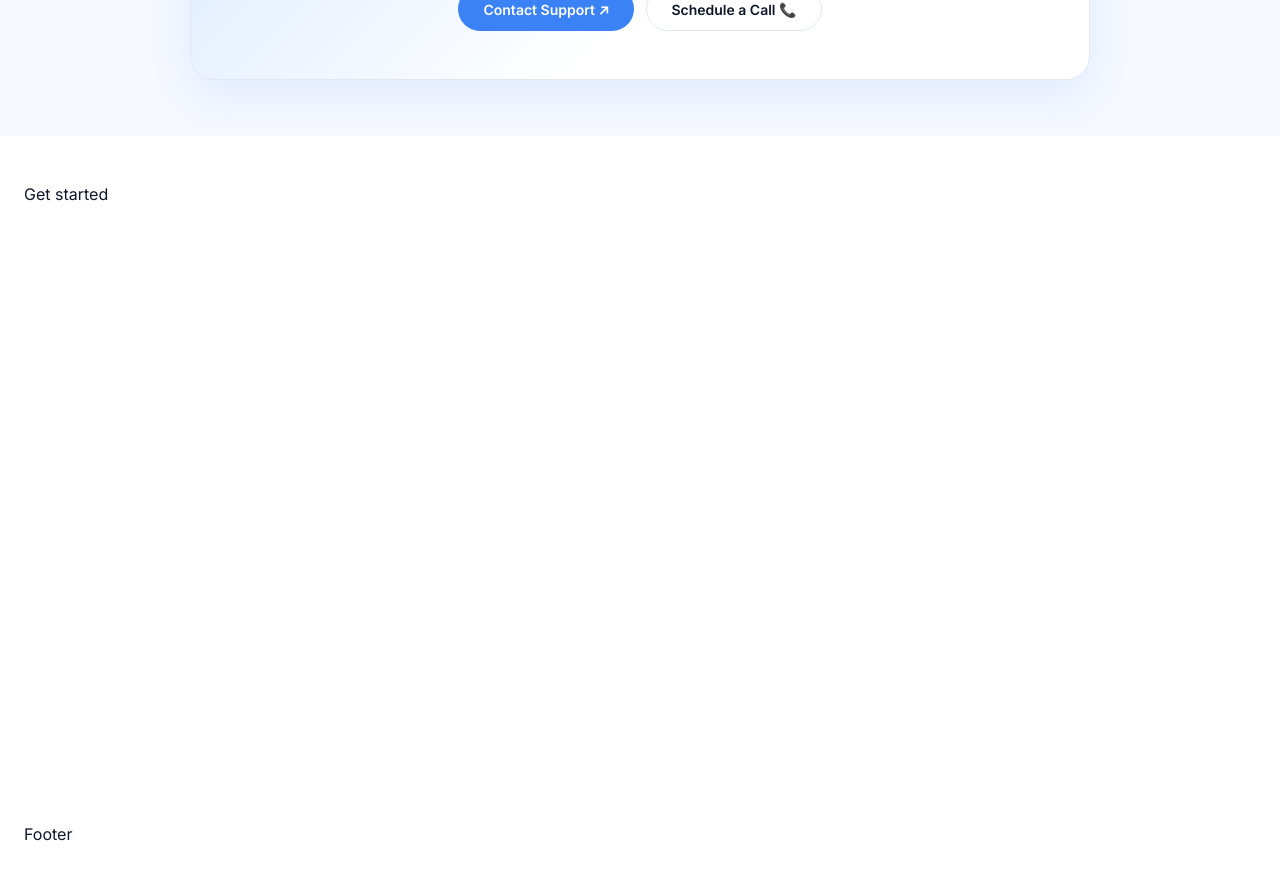
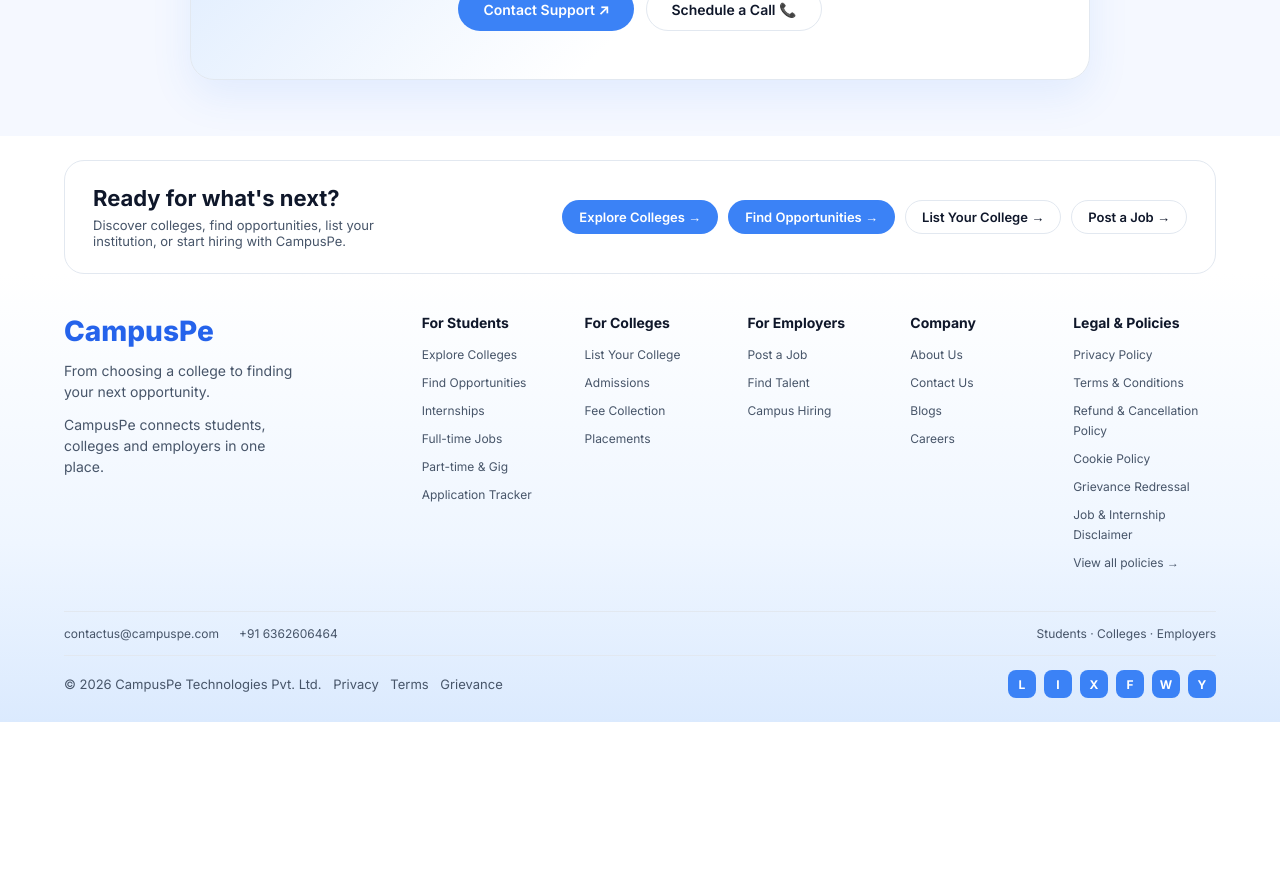
Before and after one commit to Sushil09kp/campuspe-29, a Next.js app: page / in a window 1280 px wide. Shown: the part 5600-6478 px from the top of the page. After the commit the page ends 6322 px from the top, so only its background shows below. Built offline with nearby package versions, Linux system fonts and the light colour scheme.

Commit message:
Add ReadyStrip and Footer

```diff
--- /dev/null
+++ b/app/components/Footer/Footer.js
@@ -0,0 +1,59 @@
+import { footerColumns, socials } from "../../data/footer";
+import styles from "./Footer.module.css";
+
+export default function Footer() {
+  return (
+    <footer id="footer" className={styles.footer}>
+      <div className="container">
+        <div className={styles.top}>
+          <div className={styles.brand}>
+            <a href="#" className={styles.logo} aria-label="CampusPe home">
+              CampusPe
+            </a>
+            <p>From choosing a college to finding your next opportunity.</p>
+            <p>CampusPe connects students, colleges and employers in one place.</p>
+          </div>
+
+          <nav className={styles.cols} aria-label="Footer">
+            {footerColumns.map((col) => (
+              <div key={col.title} className={styles.col}>
+                <h3>{col.title}</h3>
+                <ul>
+                  {col.links.map((l) => (
+                    <li key={l.label}>
+                      <a href={l.href}>{l.label}</a>
+                    </li>
+                  ))}
+                </ul>
+              </div>
+            ))}
+          </nav>
+        </div>
+
+        <div className={styles.contact}>
+          <div className={styles.contactLinks}>
+            <a href="mailto:contactus@campuspe.com">contactus@campuspe.com</a>
+            <a href="tel:+916362606464">+91 6362606464</a>
+          </div>
+          <span className={styles.tagline}>Students · Colleges · Employers</span>
+        </div>
+
+        <div className={styles.bottom}>
+          <p>
+            © 2026 CampusPe Technologies Pvt. Ltd. <a href="#get-started">Privacy</a>{" "}
+            <a href="#get-started">Terms</a> <a href="#get-started">Grievance</a>
+          </p>
+          <ul className={styles.socials}>
+            {socials.map((s) => (
+              <li key={s}>
+                <a href="#get-started" aria-label={s}>
+                  {s.charAt(0)}
+                </a>
+              </li>
+            ))}
+          </ul>
+        </div>
+      </div>
+    </footer>
+  );
+}
--- /dev/null
+++ b/app/components/Footer/Footer.module.css
@@ -0,0 +1,149 @@
+.footer {
+  padding: 40px 0 24px;
+  background: linear-gradient(180deg, #ffffff 0%, #eff6ff 60%, #dbeafe 100%);
+}
+
+.top {
+  display: grid;
+  grid-template-columns: 1.2fr 3fr;
+  gap: 40px;
+}
+
+.logo {
+  font-size: 28px;
+  font-weight: 800;
+  color: var(--blue-600);
+}
+.logo:focus-visible {
+  outline: 2px solid var(--blue-500);
+  outline-offset: 3px;
+}
+.brand p {
+  margin: 12px 0 0;
+  max-width: 240px;
+  font-size: 14px;
+  line-height: 1.5;
+  color: var(--text-600);
+}
+
+.cols {
+  display: grid;
+  grid-template-columns: repeat(5, 1fr);
+  gap: 20px;
+}
+.col h3 {
+  margin: 0 0 12px;
+  font-size: 14px;
+  color: var(--text-900);
+}
+.col ul {
+  display: flex;
+  flex-direction: column;
+  gap: 8px;
+  margin: 0;
+  padding: 0;
+  list-style: none;
+}
+.col a {
+  font-size: 12px;
+  color: var(--text-600);
+  transition: color 0.2s;
+}
+.col a:hover {
+  color: var(--blue-600);
+  text-decoration: underline;
+}
+.col a:focus-visible {
+  outline: 2px solid var(--blue-500);
+  outline-offset: 2px;
+}
+
+.contact {
+  display: flex;
+  align-items: center;
+  justify-content: space-between;
+  flex-wrap: wrap;
+  gap: 12px;
+  margin-top: 40px;
+  padding: 14px 0;
+  border-top: 1px solid var(--border);
+  font-size: 12px;
+  color: var(--text-600);
+}
+.contactLinks {
+  display: flex;
+  flex-wrap: wrap;
+  gap: 20px;
+}
+.contactLinks a:hover {
+  color: var(--blue-600);
+  text-decoration: underline;
+}
+
+.bottom {
+  display: flex;
+  align-items: center;
+  justify-content: space-between;
+  flex-wrap: wrap;
+  gap: 12px;
+  padding-top: 14px;
+  border-top: 1px solid var(--border);
+  font-size: 13px;
+  color: var(--text-600);
+}
+.bottom p {
+  margin: 0;
+}
+.bottom p a {
+  margin-left: 8px;
+}
+.bottom a:hover {
+  color: var(--blue-600);
+  text-decoration: underline;
+}
+
+.socials {
+  display: flex;
+  gap: 8px;
+  margin: 0;
+  padding: 0;
+  list-style: none;
+}
+.socials a {
+  display: grid;
+  place-items: center;
+  width: 28px;
+  height: 28px;
+  border-radius: 8px;
+  background: var(--blue-500);
+  color: #fff;
+  font-size: 12px;
+  font-weight: 700;
+  transition: background 0.2s, transform 0.1s;
+}
+.socials a:hover {
+  background: var(--blue-600);
+  text-decoration: none;
+}
+.socials a:active {
+  transform: scale(0.94);
+}
+.socials a:focus-visible {
+  outline: 2px solid var(--blue-600);
+  outline-offset: 2px;
+}
+
+@media (max-width: 1000px) {
+  .top {
+    grid-template-columns: 1fr;
+  }
+  .cols {
+    grid-template-columns: repeat(3, 1fr);
+  }
+}
+
+@media (max-width: 600px) {
+  .cols {
+    grid-template-columns: repeat(2, 1fr);
+  }
+}
--- /dev/null
+++ b/app/components/ReadyStrip/ReadyStrip.js
@@ -0,0 +1,26 @@
+import Button from "../Button/Button";
+import styles from "./ReadyStrip.module.css";
+
+export default function ReadyStrip() {
+  return (
+    <section className={styles.section}>
+      <div className="container">
+        <div className={styles.strip}>
+          <div className={styles.text}>
+            <h2>Ready for what&apos;s next?</h2>
+            <p>
+              Discover colleges, find opportunities, list your institution, or
+              start hiring with CampusPe.
+            </p>
+          </div>
+          <div className={styles.actions}>
+            <Button href="#colleges" size="sm">Explore Colleges →</Button>
+            <Button href="#jobs" size="sm">Find Opportunities →</Button>
+            <Button href="#colleges" variant="outline" size="sm">List Your College →</Button>
+            <Button href="#employers" variant="outline" size="sm">Post a Job →</Button>
+          </div>
+        </div>
+      </div>
+    </section>
+  );
+}
--- /dev/null
+++ b/app/components/ReadyStrip/ReadyStrip.module.css
@@ -0,0 +1,40 @@
+.section {
+  padding: 24px 0 0;
+  background: #fff;
+}
+
+.strip {
+  display: flex;
+  align-items: center;
+  justify-content: space-between;
+  gap: 24px;
+  padding: 24px 28px;
+  border: 1px solid var(--border);
+  border-radius: 20px;
+  background: #fff;
+}
+
+.text h2 {
+  margin: 0 0 6px;
+  font-size: 22px;
+  color: var(--text-900);
+}
+.text p {
+  max-width: 340px;
+  margin: 0;
+  font-size: 13px;
+  color: var(--text-600);
+}
+
+.actions {
+  display: flex;
+  flex-wrap: wrap;
+  gap: 10px;
+}
+
+@media (max-width: 900px) {
+  .strip {
+    flex-direction: column;
+    align-items: flex-start;
+  }
+}
--- /dev/null
+++ b/app/data/footer.js
@@ -0,0 +1,53 @@
+export const footerColumns = [
+  {
+    title: "For Students",
+    links: [
+      { label: "Explore Colleges", href: "#colleges" },
+      { label: "Find Opportunities", href: "#jobs" },
+      { label: "Internships", href: "#jobs" },
+      { label: "Full-time Jobs", href: "#jobs" },
+      { label: "Part-time & Gig", href: "#jobs" },
+      { label: "Application Tracker", href: "#get-started" },
+    ],
+  },
+  {
+    title: "For Colleges",
+    links: [
+      { label: "List Your College", href: "#colleges" },
+      { label: "Admissions", href: "#colleges" },
+      { label: "Fee Collection", href: "#colleges" },
+      { label: "Placements", href: "#colleges" },
+    ],
+  },
+  {
+    title: "For Employers",
+    links: [
+      { label: "Post a Job", href: "#employers" },
+      { label: "Find Talent", href: "#employers" },
+      { label: "Campus Hiring", href: "#employers" },
+    ],
+  },
+  {
+    title: "Company",
+    links: [
+      { label: "About Us", href: "#get-started" },
+      { label: "Contact Us", href: "#contact" },
+      { label: "Blogs", href: "#get-started" },
+      { label: "Careers", href: "#get-started" },
+    ],
+  },
+  {
+    title: "Legal & Policies",
+    links: [
+      { label: "Privacy Policy", href: "#get-started" },
+      { label: "Terms & Conditions", href: "#get-started" },
+      { label: "Refund & Cancellation Policy", href: "#get-started" },
+      { label: "Cookie Policy", href: "#get-started" },
+      { label: "Grievance Redressal", href: "#get-started" },
+      { label: "Job & Internship Disclaimer", href: "#get-started" },
+      { label: "View all policies →", href: "#get-started" },
+    ],
+  },
+];
+
+export const socials = ["LinkedIn", "Instagram", "X", "Facebook", "WhatsApp", "YouTube"];
--- a/app/page.js
+++ b/app/page.js
@@ -8,9 +8,9 @@
 import AppShowcase from "./components/AppShowcase/AppShowcase";
 import DownloadApp from "./components/DownloadApp/DownloadApp";
 import SupportCta from "./components/SupportCta/SupportCta";
+import ReadyStrip from "./components/ReadyStrip/ReadyStrip";
+import Footer from "./components/Footer/Footer";
 import { colleges, employers } from "./data/features";
-
-const box = { minHeight: "80vh", padding: "48px 24px" };
 
 export default function Home() {
   return (
@@ -27,9 +27,10 @@
         <AppShowcase />
         <DownloadApp />
         <SupportCta />
-        <section id="get-started" style={box}>Get started</section>
+        <ReadyStrip />
+        <div id="get-started" />
       </main>
-      <footer id="footer" style={{ ...box, minHeight: "40vh" }}>Footer</footer>
+      <Footer />
     </>
   );
 }
```
